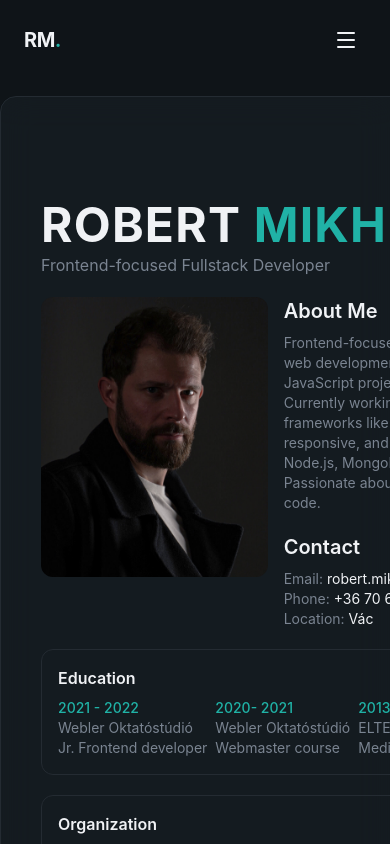
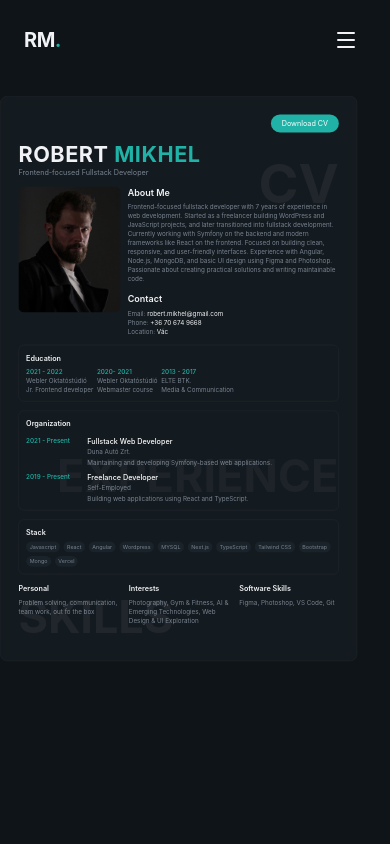
Before and after one commit to robyee05/robert_mikhel_portfolio, a React (Vite) app: page /cv in a window 390 px wide. Shown: the top 844 px of the page. Built offline with nearby package versions, Linux system fonts and the light colour scheme.

Commit message:
Add CV bugfix

```diff
--- a/src/index.css
+++ b/src/index.css
@@ -257,3 +257,40 @@
   min-height: 1123px;
   margin: 0 auto;
 }
+
+@media (max-width: 768px) {
+  .cv-container {
+    transform: scale(0.85);
+    transform-origin: top left;
+  }
+}
+@media (max-width: 665px) {
+  .cv-container {
+    transform: scale(0.8);
+    transform-origin: top left;
+  }
+}
+@media (max-width: 600px) {
+  .cv-container {
+    transform: scale(0.75);
+    transform-origin: top left;
+  }
+}
+@media (max-width: 500px) {
+  .cv-container {
+    transform: scale(0.6);
+    transform-origin: top left;
+  }
+}
+@media (max-width: 480px) {
+  .cv-container {
+    transform: scale(0.55);
+    transform-origin: top left;
+  }
+}
+@media (max-width: 430px) {
+  .cv-container {
+    transform: scale(0.45);
+    transform-origin: top left;
+  }
+}
```
Also changed, not shown: src/pages/Cv.jsx (indentation only).
